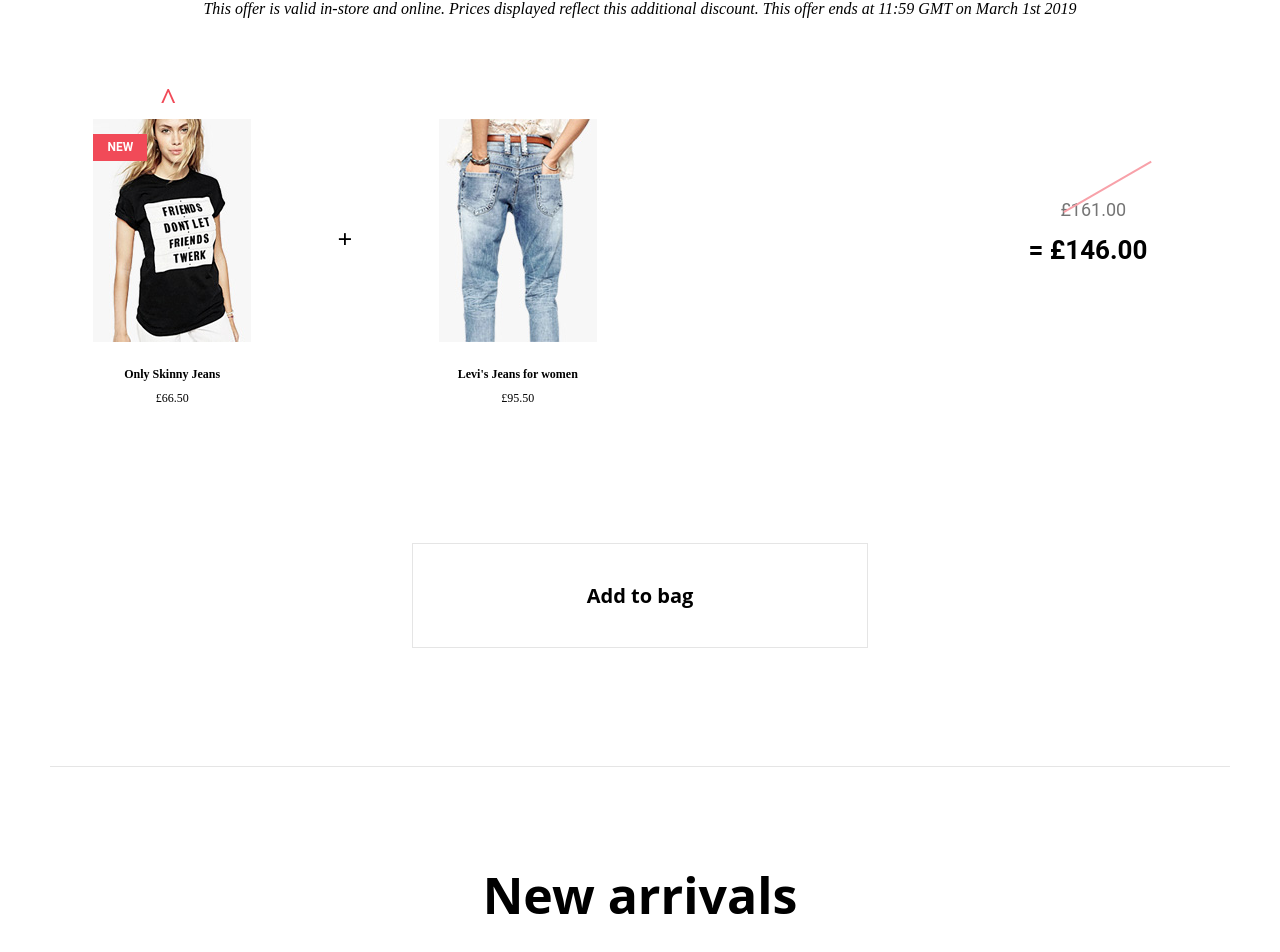
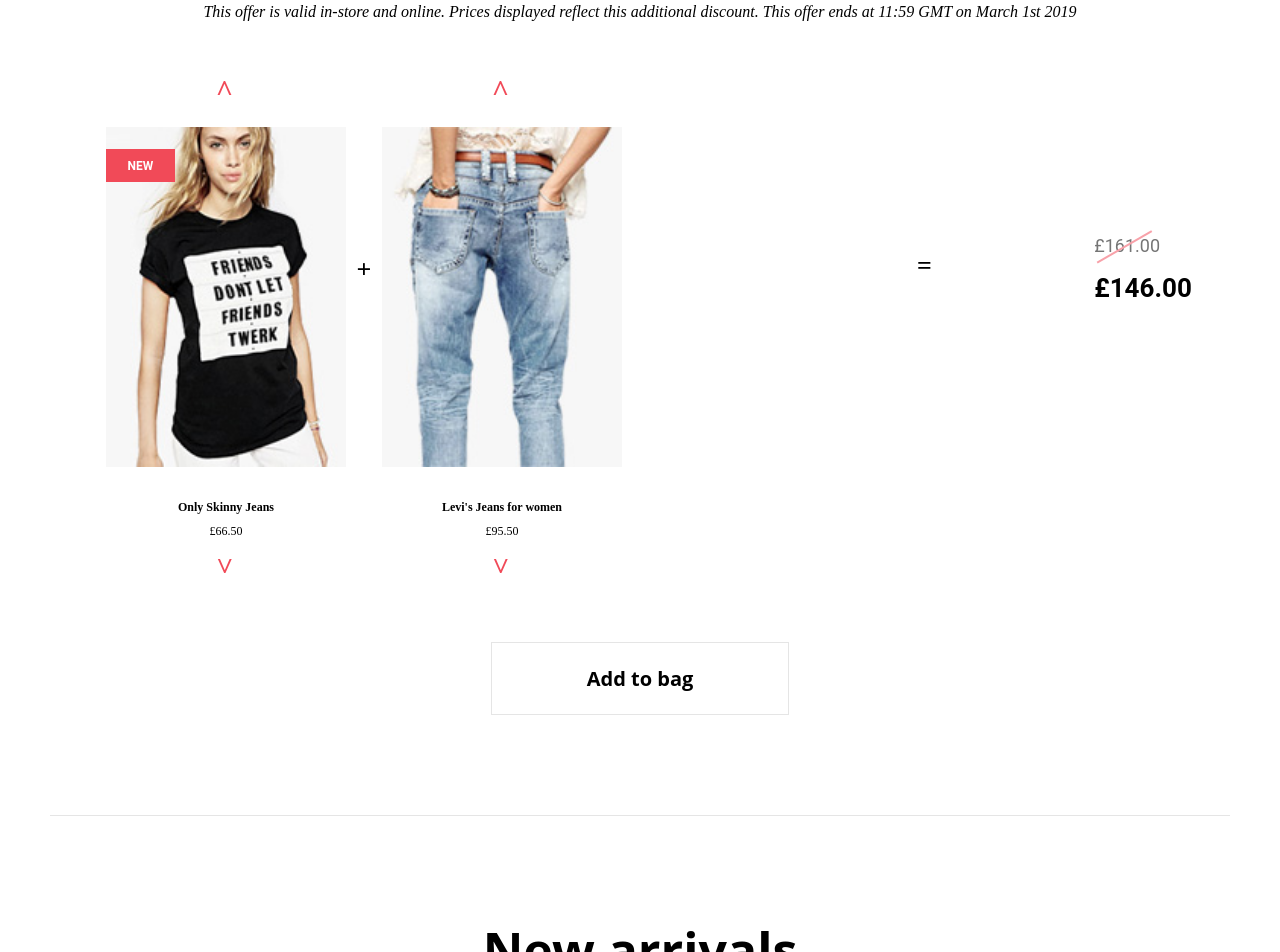
Before and after one commit to Valeriia-Rez/-E-Commerce-Website, a plain HTML site: page start.html in a window 1280 px wide. Shown: the part 691-1643 px from the top of the page. Drawn offline with Linux system fonts and the light colour scheme.

Commit message:
Restructure and refactoring

```diff
--- a/css/style.css
+++ b/css/style.css
@@ -21,6 +21,10 @@ body {
     display: flex;
 }
 
+.d-block {
+    display: block;
+}
+
 .align-items-center {
     align-items: center;
 }
@@ -37,6 +41,10 @@ body {
     justify-content: space-around;
 }
 
+.justify-center {
+    justify-content: center;
+}
+
 .text-center {
     text-align: center;
 }
@@ -47,22 +55,25 @@ body {
 
 .crossItem {
     position: absolute;
-    top: 33%;
-    right: 36%;
+    top: 50%;
+    right: 7%;
     border: 0.5px solid #f8a1a9;
-    width: 23%;
+    width: 95%;
     height: 0;
     transform: rotate(-30deg);
 }
 
+.header_wrapper {
+    height: 70px;
+}
+
 .header {
     align-items: stretch;
-    height: 70px;
 }
 
 .header_logo {
     flex-grow: 1;
-    padding: 5%;
+    padding: 0 5%;
 }
 
 .vertical_divider {
@@ -89,7 +100,7 @@ body {
 
 .header_menu {
     align-self: center;
-    padding: 5%;
+    padding: 7% 5%;
 }
 
 .gamburger {
@@ -140,39 +151,53 @@ body {
     height: 100%;
 }
 
-.offer_block {
+.products_section {
+    padding-bottom: 100px;
     border-bottom: 1px solid #e5e5e5;
 }
 
-.offer_text {
-    padding: 8% 7%;
+.products_header {
+    padding: 50px 20px 100px;
 }
 
-.heading {
+.products_header_arrivals {
+    padding: 100px 0 70px;
+}
+
+.products_title {
     text-decoration: none;
     color: var(--main-color);
     font-size: 26px;
     font-weight: bold;
-    padding-bottom: 2%;
 }
 
-.offer_info {
+.products_info {
     font-size: 14px;
     font-family: 'Times New Roman', Times, serif;
     line-height: 30px;
+    margin-top: 20px;
+}
+
+.products {
+    position: relative;
+}
+
+.discount_amounts {
+    margin-bottom: 10%;
 }
 
 .plus {
+    position: absolute;
+    top: 29%;
     font-weight: bold;
     font-size: 26px;
-    padding-top: 18%;
 }
 
 .new_product {
     position: relative;
 }
 
-.new_label {
+.new_product_promo {
     background-color: #f14a58;
     color: #fff;
     font-size: 12px;
@@ -188,56 +213,84 @@ body {
     position: relative;
 }
 
-.new_product:after {
+.product_item {
+    position: relative;
+}
+
+.product_item.multi:before {
     content: "^";
+    top: -12%;
+    right: 47%;
+}
+
+.product_item.multi:after {
+    content: "^";
+    transform: rotate(180deg);
+    bottom: -3%;
+    right: 47%;
+}
+
+.product_item.multi:before,
+.product_item.multi:after {
     position: absolute;
     color: #f14a58;
     font-size: 30px;
-    top: -12%;
-    right: 47%;
     font-weight: bold;
 }
 
-.photo_text {
+.product_item img {
+    height: 220px;
+    width: 160px;
+}
+
+.product_info {
     line-height: 24px;
     font-size: 12px;
     padding-bottom: 10%;
 }
 
-.photo_link {
+.product_name {
     text-decoration: none;
     font-weight: bold;
     padding-top: 10%;
     color: var(--main-color);
 }
 
-.photo_link:hover,
-.photo_link:active {
+.product_name:hover,
+.product_name:active {
     color: #f14a58;
 }
 
-.discount {
+.products_discount {
+    line-height: 40px;
     position: relative;
-    padding: 5% 13%;
-    line-height: 40px;
 }
 
-.price {
+.products_discount:before {
+    content: "=";
+    position: absolute;
+    font-size: 26px;
+    font-weight: bold;
+    left: 30%;
+    bottom: 30%;
+}
+
+.price_before_discount {
+    position: relative;
     font-size: 18px;
     font-family: var(--font-secondary);
     color: #757575;
-    padding-left: 9%;
 }
 
-.disc {
+.price_after_discount {
     font-size: 26px;
     font-weight: bold;
     font-family: var(--font-secondary);
 }
 
 .button {
-    padding: 11% 23%;
     background-color: transparent;
+    padding: 25px 60px;
     border: none;
     border: 1px solid #e5e5e5;
     font-size: 20px;
@@ -266,7 +319,6 @@ body {
 ********************/
 
 .footer {
-    border-top: 1px solid #e5e5e5;
     position: relative;
 }
 
@@ -367,10 +419,6 @@ body {
         max-width: 1023;
         margin: 0 auto;
     }
-    .crossItem {
-        width: 50%;
-        top: 22%;
-    }
     .d-none-tablet-up {
         display: none;
     }
@@ -383,6 +431,9 @@ body {
     .direction-row-tablet-up {
         flex-direction: row;
     }
+    .header_wrapper {
+        height: 120px;
+    }
     .header_logo {
         font-size: 26px;
         font-weight: bold;
@@ -392,7 +443,7 @@ body {
         font-size: 12px;
         font-family: var(--font-secondary);
         border: none;
-        padding: 4%;
+        padding: 3%;
     }
     .header_email {
         text-decoration: none;
@@ -404,7 +455,7 @@ body {
     }
     .header_navbar {
         justify-content: space-between;
-        padding: 2% 5%;
+        padding: 0 5% 2%;
     }
     .nav_main {
         font-weight: bold;
@@ -434,29 +485,51 @@ body {
         font-family: 'Times New Roman', Times, serif;
         font-weight: 400;
     }
-    .button {
-        padding: 5% 23%;
+    .products {
+        margin-bottom: 75px;
+        padding: 0 38px;
     }
-    .discount {
-        padding: 6% 7% 0 0;
+    .product_items {
+        width: 70%;
     }
-    .heading {
+    .products_header {
+        padding: 100px 38px;
+    }
+    .products_header_arrivals {
+        padding-bottom: 80px;
+    }
+    .products_title {
         font-size: 40px;
         font-weight: bold;
         font-family: var(--font-primary);
     }
-    .offer_info {
+    .product_item img {
+        height: 290px;
+        width: 204px;
+    }
+    .products_info {
         font-size: 16px;
     }
-    .product_items {
-        width: 70%;
+    .products_discount {
+        justify-content: flex-end;
+        width: 30%;
+    }
+    .products_discount:before {
+        left: 17%;
+        top: 27%;
+    }
+    .price_before_discount {
+        margin-right: 32px;
+    }
+    .discount_amounts {
+        margin-top: 30%;
+    }
+    .button {
+        padding: 22px 95px;
     }
     .turtle {
         width: 78%;
         height: 75%;
-    }
-    .photo_arrivals {
-        padding-left: 5%;
     }
     .footer_info {
         width: 70%;
@@ -554,7 +627,7 @@ body {
     }
     .search_icon {
         position: absolute;
-        bottom: 23%;
+        bottom: 15%;
         right: 5%;
     }
     .banner_text {
@@ -563,8 +636,12 @@ body {
     .product_items {
         width: 50%;
     }
-    .heading {
+    .products_title {
         font-size: 50px;
+    }
+    .product_item img {
+        height: 340px;
+        width: 240px;
     }
     .footer_info {
         width: 50%;
--- a/start.html
+++ b/start.html
@@ -70,91 +70,91 @@
     </div>
 
     <main class="container">
-        <section class="offer_block">
-            <div class="offer_text text-center">
-                <a href="#" class="heading">Best offer</a>
-                <p class="offer_info"><i>This offer is valid in-store and online. Prices displayed reflect this additional discount. This offer ends at 11:59 GMT on March 1st 2019</i></p>
+        <section class="products_section">
+            <div class="products_header text-center">
+                <a href="#" class="products_title d-block">Best offer</a>
+                <p class="products_info"><i>This offer is valid in-store and online. Prices displayed reflect this additional discount. This offer ends at 11:59 GMT on March 1st 2019</i></p>
             </div>
-            <div class="offer_product d-flex flex-direction-column direction-row-tablet-up justify-between">
+            <div class="products d-flex flex-direction-column direction-row-tablet-up justify-between">
                 <div class="product_items d-flex justify-around">
-                    <div class="product_item new_product">
-                        <span class="new_label">New</span>
-                        <img src="img/photo2.jpg" alt="Jeans">
-                        <div class="photo_text d-flex flex-direction-column text-center">
-                            <a href="#" class="photo_link">Only Skinny Jeans</a>
-                            <span>£66.50</span>
+                    <div class="product_item new_product multi">
+                        <span class="new_product_promo">New</span>
+                        <img src="img/photo2.jpg" alt="Skinny Jeans">
+                        <div class="product_info d-flex flex-direction-column text-center">
+                            <a href="#" class="product_name">Only Skinny Jeans</a>
+                            <span class="product_price">£66.50</span>
                         </div>
-
                     </div>
-                    <span class="plus">+</span>
-                    <div class="product_item">
-
-                        <img src="img/photo3.jpg" alt="Jeans">
-                        <div class="photo_text d-flex flex-direction-column text-center">
-                            <a href="#" class="photo_link">Levi's Jeans for women</a>
-                            <span>£95.50</span>
+                    <span class="plus d-block">+</span>
+                    <div class="product_item multi">
+                        <img src="img/photo3.jpg" alt="Levi's Jeans">
+                        <div class="product_info d-flex flex-direction-column text-center">
+                            <a href="#" class="product_name">Levi's Jeans for women</a>
+                            <span class="product_price">£95.50</span>
                         </div>
                     </div>
                 </div>
-                <div class="discount d-flex align-items-center flex-direction-column">
-                    <div class="price">
-                        <span>£161.00</span>
-                    </div>
-                    <hr class="crossItem">
-                    <div class="disc">
-                        <span>= £146.00</span>
+
+                <div class="products_discount d-flex justify-center">
+
+                    <div class="discount_amounts text-center">
+                        <span class="price_before_discount">£161.00
+                            <hr class="crossItem">
+                        </span>
+                        <div class="price_after_discount d-flex">
+                            <span class="d-block ">£146.00</span>
+                        </div>
                     </div>
                 </div>
             </div>
-            <div class="add_bag text-center">
-                <button class="button" type="submit">Add to bag</button>
+            <div class="text-center">
+                <button class="button primary_button" type="submit">Add to bag</button>
             </div>
         </section>
 
 
 
-        <div class="newArrivals_block">
-            <div class="offer_text text-center">
-                <a href="#" class="heading">New arrivals</a>
+        <section class="products_section">
+            <div class="products_header_arrivals text-center">
+                <a href="#" class="products_title d-block">New arrivals</a>
             </div>
-            <div class="photo_arrivals d-flex justify-around">
+            <div class="products d-flex justify-around">
                 <div class="product_item new_product">
-                    <span class="new_label">New</span>
+                    <span class="new_product_promo">New</span>
                     <img src="img/photo2.jpg" alt="Jeans">
-                    <div class="photo_text d-flex flex-direction-column text-center">
-                        <a href="#" class="photo_link">Only Skinny Jeans</a>
-                        <span>£66.50</span>
+                    <div class="product_info d-flex flex-direction-column text-center">
+                        <a href="#" class="product_name">Only Skinny Jeans</a>
+                        <span class="product_price">£66.50</span>
                     </div>
                 </div>
                 <div class="product_item new_product">
-                    <span class="new_label">New</span>
+                    <span class="new_product_promo">New</span>
                     <img src="img/photo5.jpg" alt="Jumper">
-                    <div class="photo_text d-flex flex-direction-column text-center">
-                        <a href="#" class="photo_link">Neck Knitted Jumper</a>
-                        <span>£76.25</span>
+                    <div class="product_info d-flex flex-direction-column text-center">
+                        <a href="#" class="product_name">Neck Knitted Jumper</a>
+                        <span class="product_price">£76.25</span>
                     </div>
                 </div>
                 <div class="product_item d-none d-block-tablet-up">
                     <img src="img/photo6.jpg" alt="photo3" class="turtle">
-                    <div class="photo_text d-flex flex-direction-column text-center">
-                        <a href="#" class="photo_link">Turtle Neck Jumper in RiB</a>
-                        <span>£130.25</span>
+                    <div class="product_info d-flex flex-direction-column text-center">
+                        <a href="#" class="product_name">Turtle Neck Jumper in RiB</a>
+                        <span class="product_price">£130.25</span>
                     </div>
                 </div>
                 <div class="product_item d-none d-block-desktop-up">
                     <img src="img/photo_6.jpg" alt="photo3" class="turtle">
-                    <div class="photo_text d-flex flex-direction-column text-center">
-                        <a href="#" class="photo_link">Turtle Neck Jumper in RiB</a>
-                        <span>£130.25</span>
+                    <div class="product_info d-flex flex-direction-column text-center">
+                        <a href="#" class="product_name">Turtle Neck Jumper in RiB</a>
+                        <span class="product_price">£130.25</span>
                     </div>
                 </div>
             </div>
-
-            <div class="add_bag text-center">
-                <button class="button" type="submit">All arrivals</button>
+            <div class="text-center">
+                <button class="button primary_button" type="submit">All arrivals</button>
             </div>
-
-        </div>
+            </div>
+        </section>
 
 
         <footer class="footer d-flex flex-direction-column">
```
